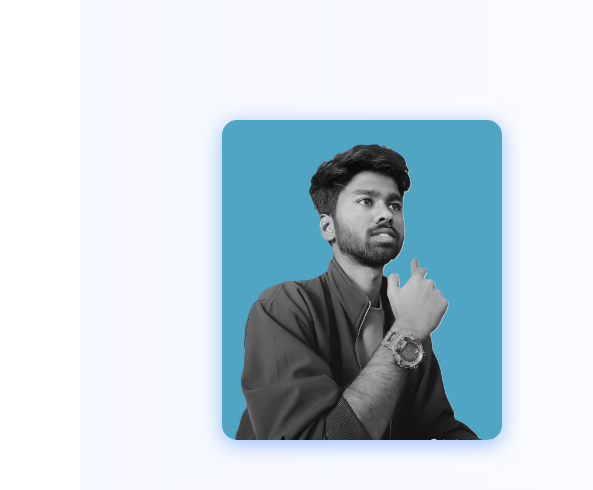
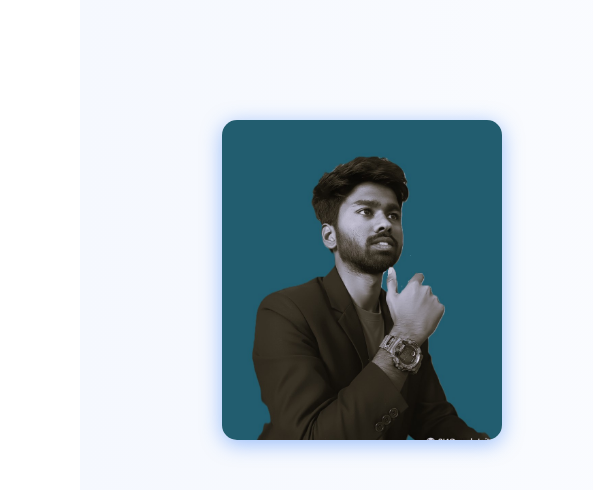
Before and after one commit to Ganesh0700/GaneshBramhanePortFolio, a website built with Vite: page index.html in a window 1280 px wide. Shown: the part 3947-4437 px from the top of the page, 0-593 px from the left. Built offline with nearby package versions, Linux system fonts and the light colour scheme; files whose address does not match are found by name.

Commit message:
Update index.html

```diff
--- a/index.html
+++ b/index.html
@@ -373,7 +373,7 @@
 
       <!-- Profile Image -->
       <div class="profile-wrapper">
-        <img src="./images/ME5.jpg" alt="Ganesh Bramhane" class="profile-img">
+        <img src="./images/me4.jpg" alt="Ganesh Bramhane" class="profile-img">
         <div class="img-border"></div>
       </div>
 
```
